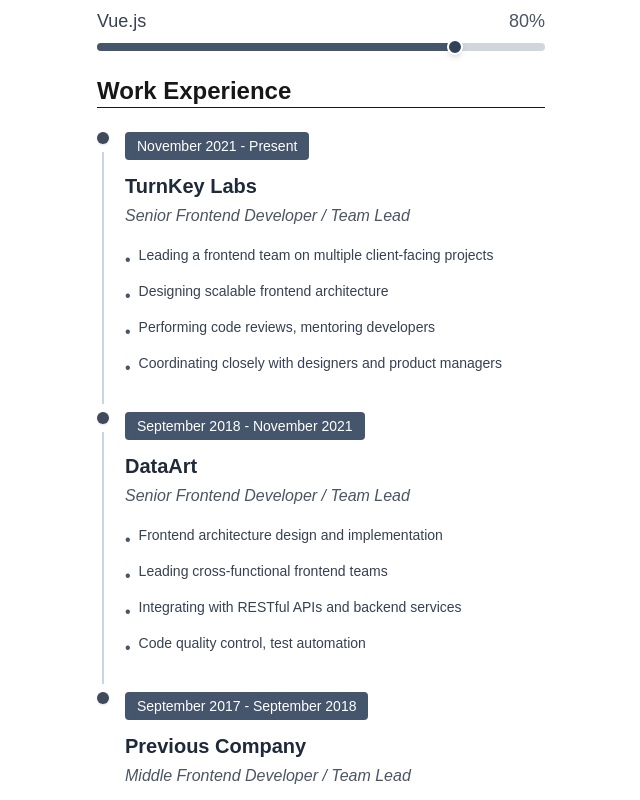
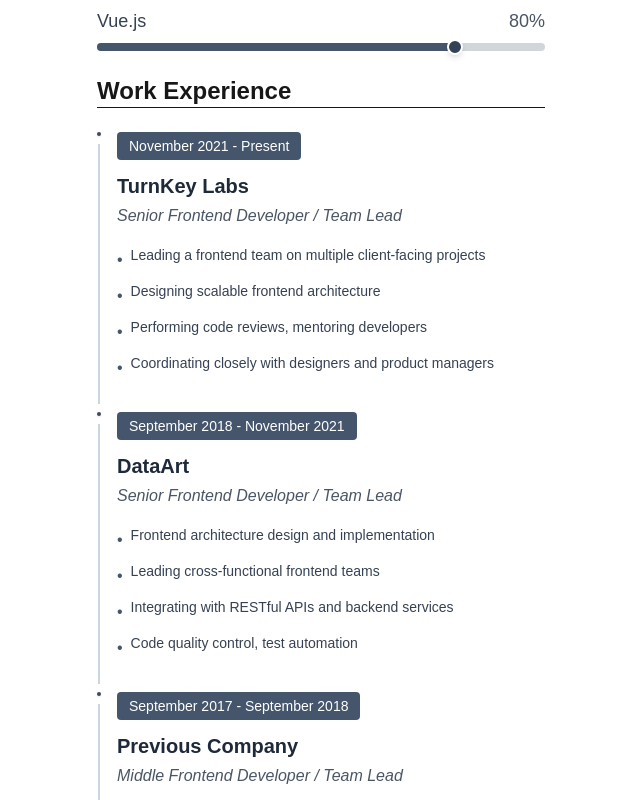
Before and after one commit to oliverfrost/my-personal-website, a Next.js app: page / in a window 1280 px wide. Shown: the part 1140-1940 px from the top of the page, without its empty margins (319-959 px from the left). Built offline with nearby package versions, Linux system fonts and the light colour scheme; a web font is replaced by a local one.

Commit message:
Minor style adjustments to WorkExperience section.

```diff
--- a/components/work-experience-item.tsx
+++ b/components/work-experience-item.tsx
@@ -5,7 +5,6 @@
   company: string;
   role: string;
   responsibilities: string[];
-  isLast?: boolean;
 }
 
 export default function WorkExperienceItem({
@@ -13,18 +12,15 @@
   company,
   role,
   responsibilities,
-  isLast = false
 }: WorkExperienceItemProps) {
   return (
     <div className="relative flex">
       {/* Timeline line and dot */}
       <div className="flex flex-col items-center mr-4">
         {/* Timeline dot */}
-        <div className="w-3 h-3 rounded-full bg-navy-blue shadow-sm"></div>
-        {/* Vertical line - only show if not the last item */}
-        {!isLast && (
-          <div className="w-0.5 bg-slate-300 flex-grow mt-2 mb-2 min-h-[120px]"></div>
-        )}
+        <div className="w-1 h-1 rounded-full bg-navy-blue shadow-sm"></div>
+        {/* Vertical line */}
+        <div className="w-0.5 bg-slate-300 flex-grow mt-2 mb-2 min-h-[120px]"></div>
       </div>
 
       {/* Content */}
--- a/components/work-experience.tsx
+++ b/components/work-experience.tsx
@@ -50,7 +50,6 @@
           company={experience.company}
           role={experience.role}
           responsibilities={experience.responsibilities}
-          isLast={index === workExperience.length - 1}
         />
       ))}
     </div>
```
